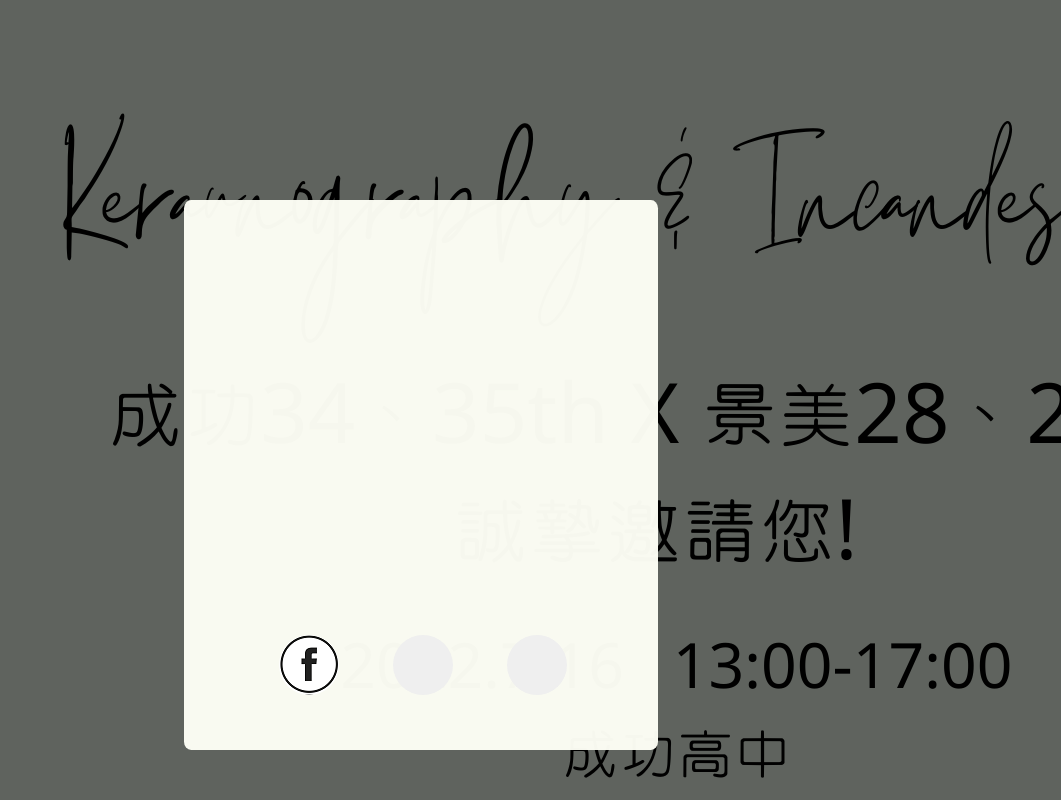
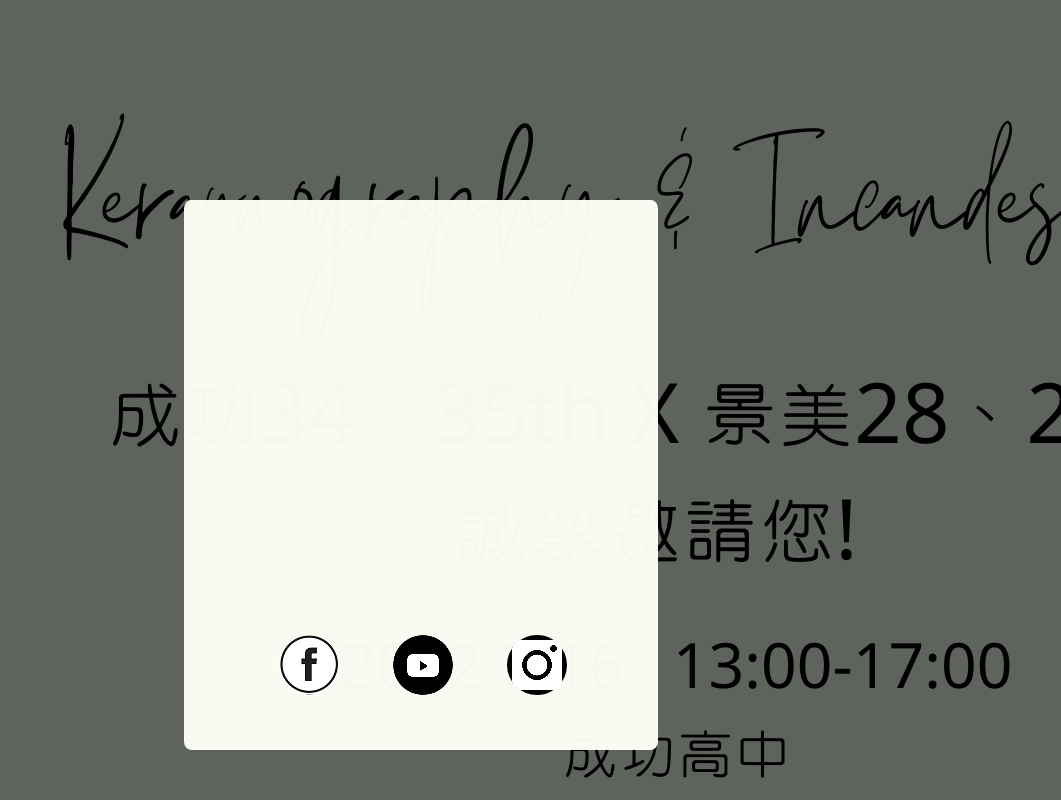
Before and after one commit to godempty/homework, a plain HTML site: page index.html in a window 1280 px wide. Shown: the whole page, without its empty margins (219-1280 px from the left). Drawn offline with Linux system fonts and the light colour scheme.

Commit message:
btn done

```diff
--- a/index.html
+++ b/index.html
@@ -53,6 +53,26 @@
                 transition: .05s;
                 background-image: url('./icon-fb-hover.png');
             }
+            .ig{
+                width: 60px;
+                height: 60px;
+                background-image: url('./icon-ig.png');
+            }
+            .ig:hover{
+                text-align: center;
+                transition: .05s;
+                background-image: url('./icon-ig-hover.png');
+            }
+            .yt{
+                width: 60px;
+                height: 60px;
+                background-image: url('./icon-yt.png');
+            }
+            .yt:hover{
+                text-align: center;
+                transition: .05s;
+                background-image: url('./icon-yt-hover.png');
+            }
 
         </style>
     </head>
@@ -64,8 +84,8 @@
             </div>
             <div class="btndiv">
                 <button class="btn fb", onclick=window.open('https://www.facebook.com/profile.php?id=100007853714471')></button>
-                <button class="btn yt"></button>
-                <button class="btn ig", onclick=window.open('')></button>
+                <button class="btn yt", onclick=window.open('https://www.youtube.com/channel/UCajj-b24E7Afyn82S9q4LBQ')></button>
+                <button class="btn ig", onclick=window.open('https://www.instagram.com/ckcsc35th_peppa/')></button>
             </div>
         </div>
 
```
Also changed, not shown: icon-fb-hover.png, icon-ig-hover.png, icon-yt-hover.png (added), icon-yt.png (added).
